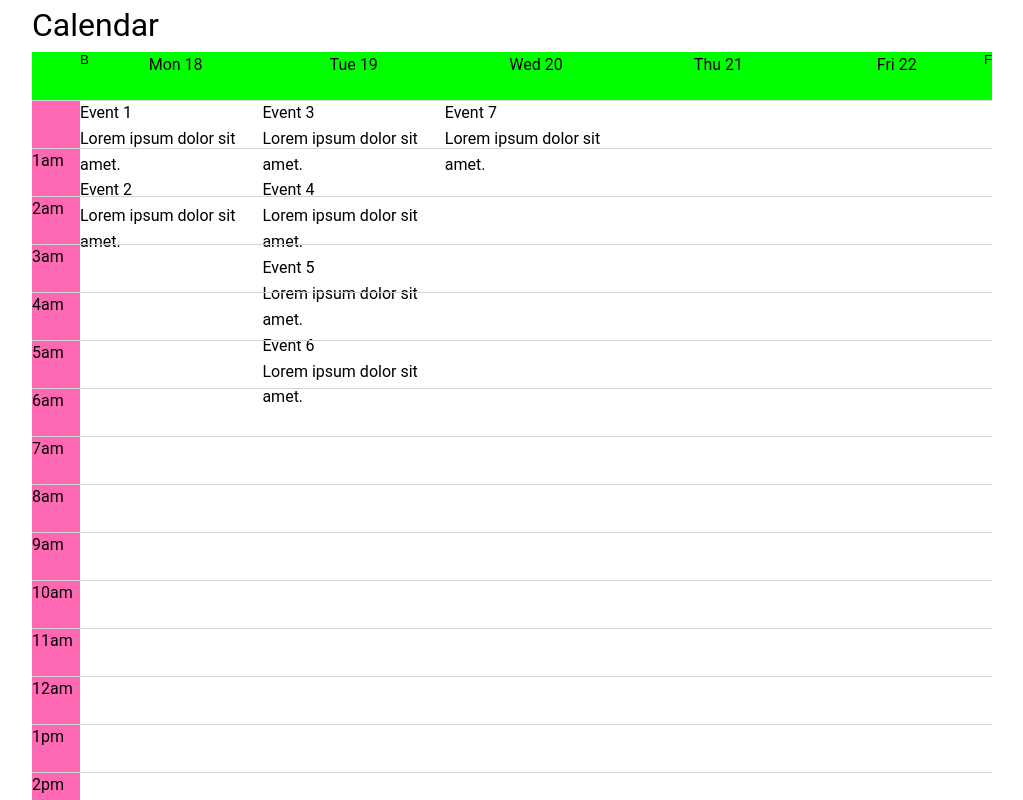
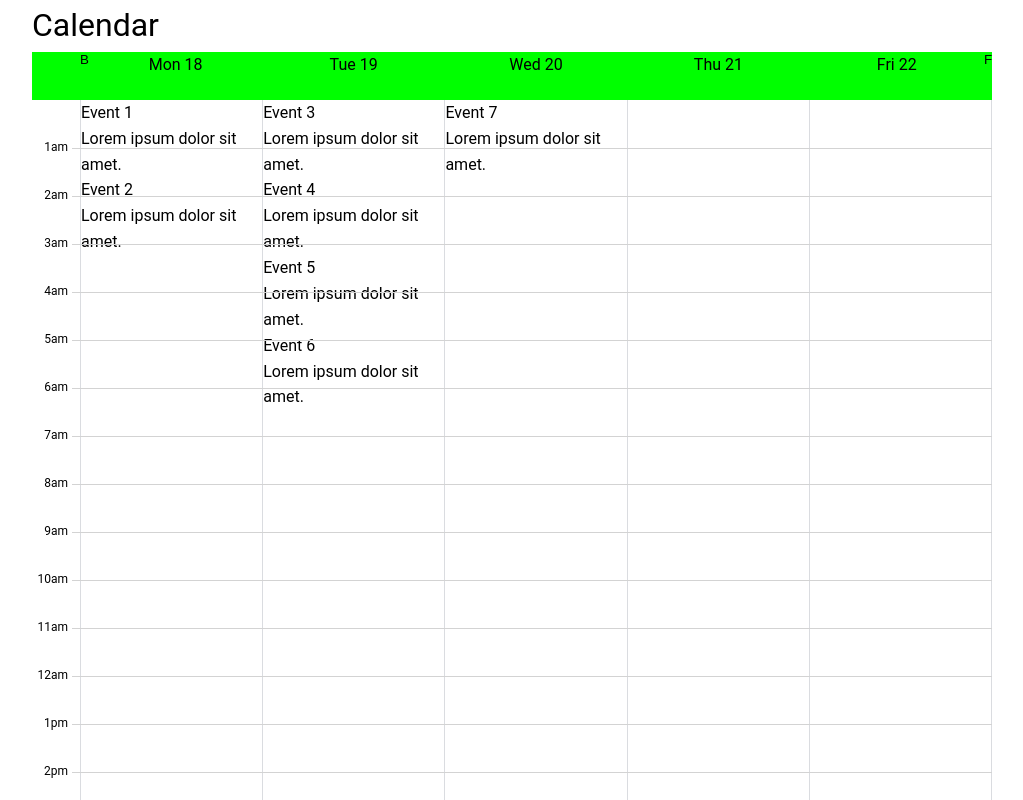
Before and after one commit to dreiv/ng-calendar, an Angular app: page / in a window 1280 px wide. Shown: the top 800 px of the page, without its empty margins (128-1151 px from the left). Built offline with nearby package versions, Linux system fonts and the light colour scheme.

Commit message:
styled time

```diff
--- a/src/app/app.component.html
+++ b/src/app/app.component.html
@@ -1,3 +1,5 @@
 <h1>Calendar</h1>
 
 <app-calendar></app-calendar>
+
+<p>content after calendar</p>
--- a/src/app/calendar/calendar-content/calendar-content.component.scss
+++ b/src/app/calendar/calendar-content/calendar-content.component.scss
@@ -1,5 +1,13 @@
 :host {
   display: contents;
+}
+
+.day {
+  border-left: #dadce0 1px solid;
+
+  &:last-of-type {
+    border-right: #dadce0 1px solid;
+  }
 }
 
 // .event {
--- a/src/app/calendar/calendar-header/calendar-header.component.scss
+++ b/src/app/calendar/calendar-header/calendar-header.component.scss
@@ -3,6 +3,7 @@
 :host {
   position: sticky;
   top: 0;
+  z-index: 1;
 
   display: flex;
   height: 3rem;
--- a/src/app/calendar/calendar-time/calendar-time.component.html
+++ b/src/app/calendar/calendar-time/calendar-time.component.html
@@ -1,4 +1,4 @@
-<time class="hour"></time>
+<time class="hour--start"></time>
 <time class="hour" *ngFor="let hour of hours">
-  {{ hour }}
+  <span>{{ hour }}</span>
 </time>
--- a/src/app/calendar/calendar-time/calendar-time.component.scss
+++ b/src/app/calendar/calendar-time/calendar-time.component.scss
@@ -3,18 +3,31 @@
 :host {
   flex-shrink: 0;
   width: $hourSize;
+}
 
-  background-color: hotpink;
+.hour--start {
+  display: block;
+  height: $hourSize;
 }
 
 .hour {
   display: block;
   height: $hourSize;
 
+  > span {
+    position: relative;
+    top: -10px;
+
+    float: right;
+    padding-right: 0.75rem;
+
+    font-size: 12px;
+  }
+
   &::before {
     position: absolute;
     right: 0;
-    left: 0;
+    left: $hourSize - 0.5rem;
 
     border-top: 1px solid #d3d3d3;
 
--- a/src/app/calendar/calendar.component.scss
+++ b/src/app/calendar/calendar.component.scss
@@ -1,11 +1,11 @@
 @import 'abstracts/mixins';
 
 :host {
-  position: relative;
-
   background-color: #f2f2f2;
 }
 
 main {
+  position: relative;
+
   display: flex;
 }
```
